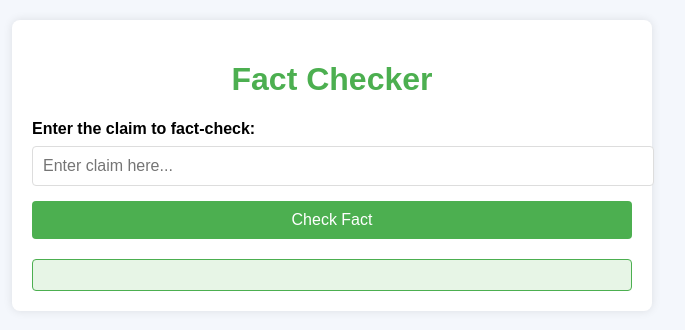
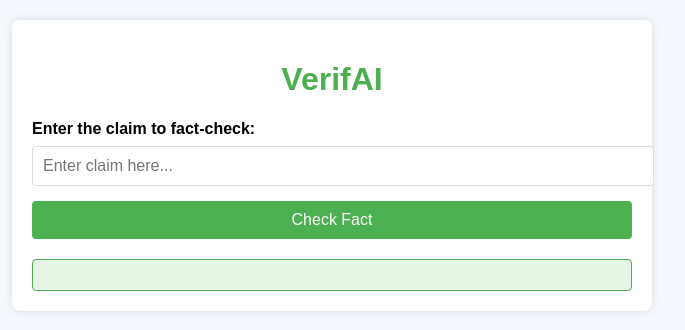
Before and after one commit to alphonsuslow/techfest25, a plain HTML site: page frontend/index.html in a window 1280 px wide. Shown: the whole page, without its empty margins (308-993 px from the left). Drawn offline with Linux system fonts and the light colour scheme.

Commit message:
Name change

```diff
--- a/frontend/index.html
+++ b/frontend/index.html
@@ -8,7 +8,7 @@
 </head>
 <body>
     <div class="container">
-        <h1>Fact Checker</h1>
+        <h1>VerifAI</h1>
         <div class="form-group">
             <label for="claim">Enter the claim to fact-check:</label>
             <input type="text" id="claim" placeholder="Enter claim here..." />
```
